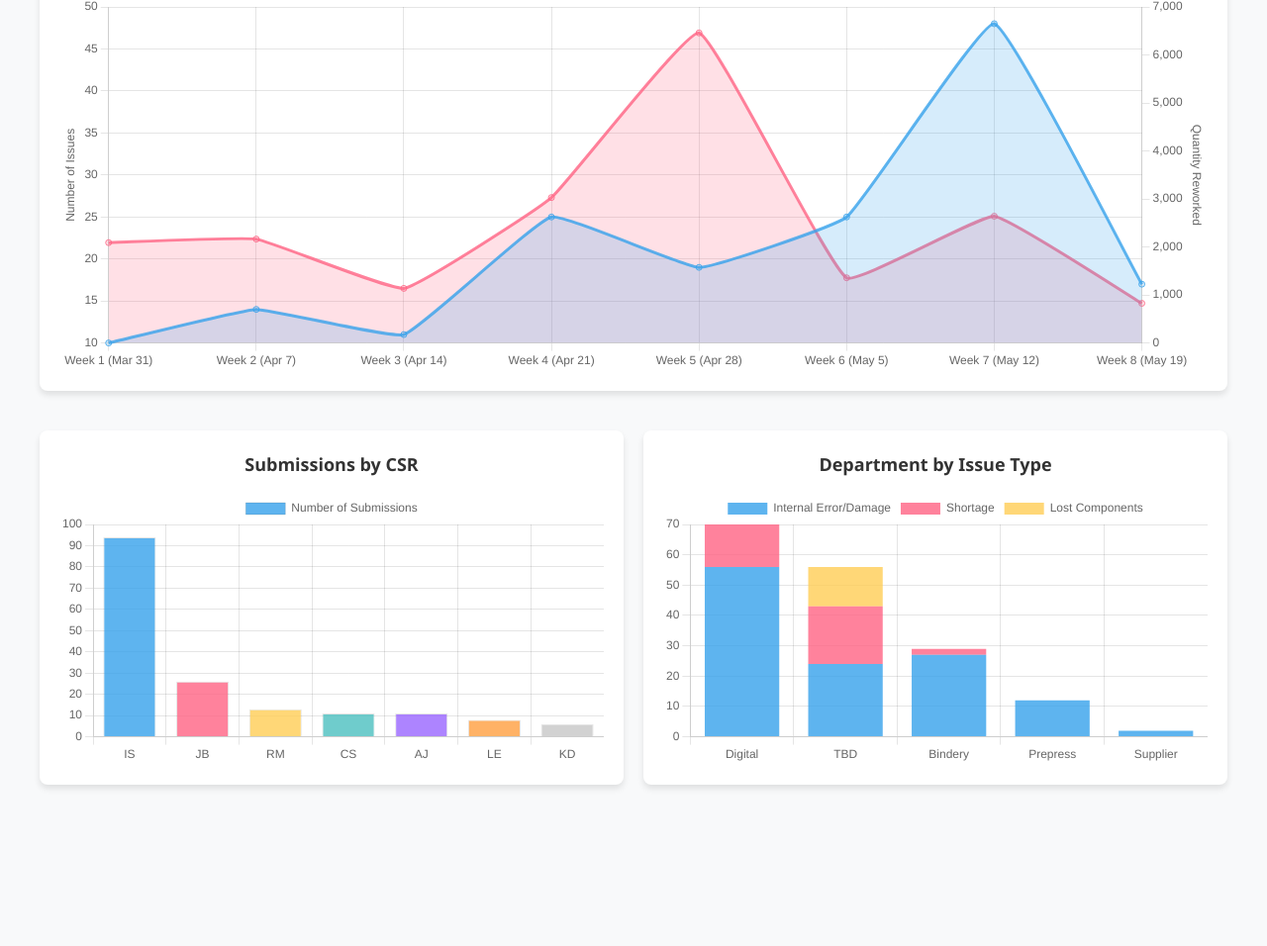
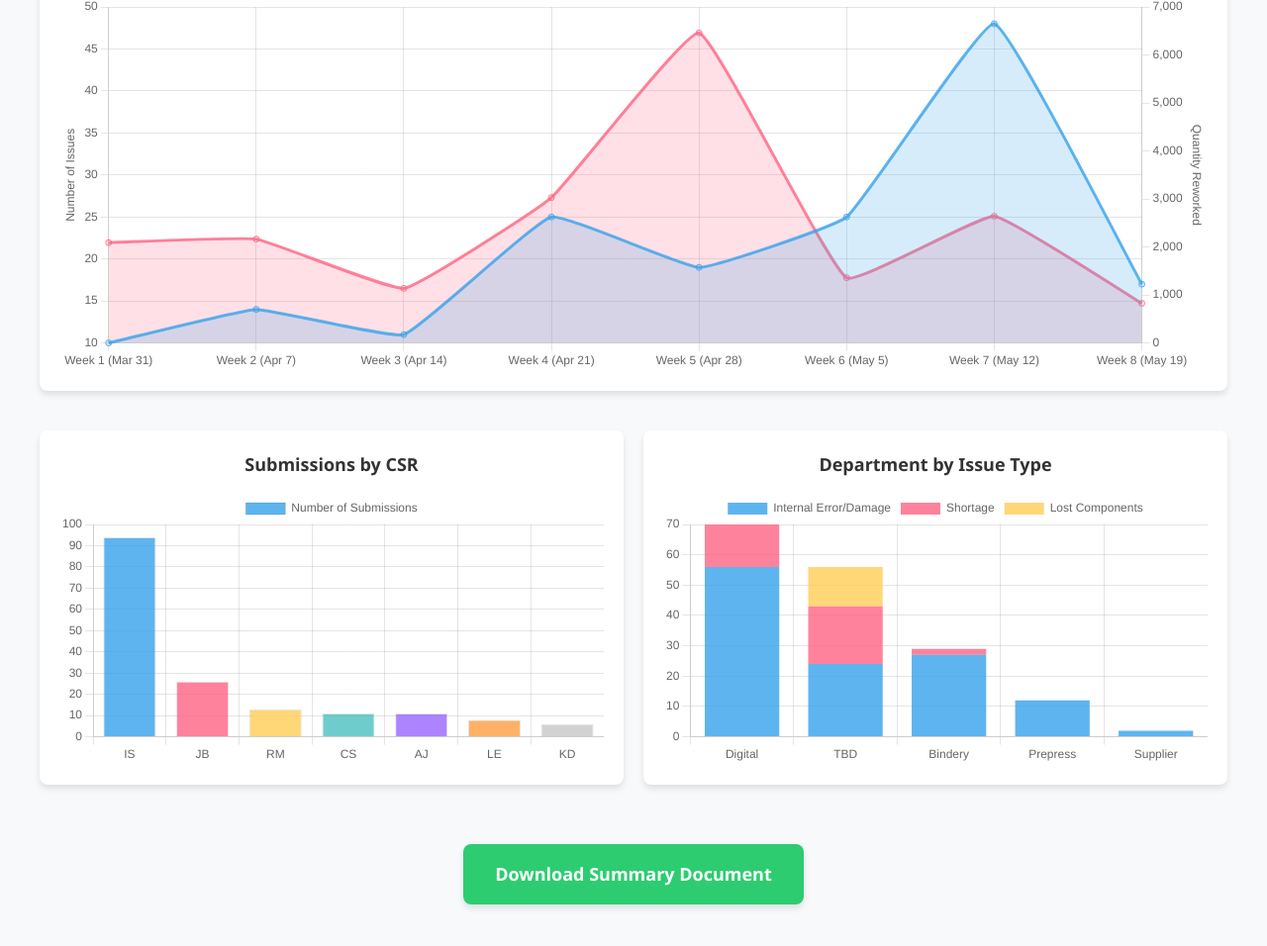
Before and after one commit to tjintranet/rework-analysis, a plain HTML site: page index.html in a window 1280 px wide. Shown: the part 1472-2428 px from the top of the page at 99% size. Before the commit the page ends 2335 px from the top, so only its background shows below. Drawn offline with nearby package versions, Linux system fonts and the light colour scheme.

Commit message:
Update index.html

```diff
--- a/index.html
+++ b/index.html
@@ -460,5 +460,35 @@
             );
         };
     </script>
+    <div style="text-align: center; margin-top: 40px; margin-bottom: 30px;">
+        <a href="rework-analysis.pdf" download class="download-button">
+            Download Summary Document
+        </a>
+    </div>
+
+    <style>
+        .download-button {
+            display: inline-block;
+            background-color: #2ecc71;
+            color: white;
+            font-weight: bold;
+            padding: 16px 32px;
+            text-decoration: none;
+            border-radius: 8px;
+            font-size: 18px;
+            transition: all 0.3s ease;
+            box-shadow: 0 4px 6px rgba(0, 0, 0, 0.1);
+        }
+
+        .download-button:hover {
+            background-color: #27ae60;
+            box-shadow: 0 6px 8px rgba(0, 0, 0, 0.15);
+            transform: translateY(-2px);
+        }
+
+        .download-button:active {
+            transform: translateY(0);
+        }
+    </style>
 </body>
 </html>
```
